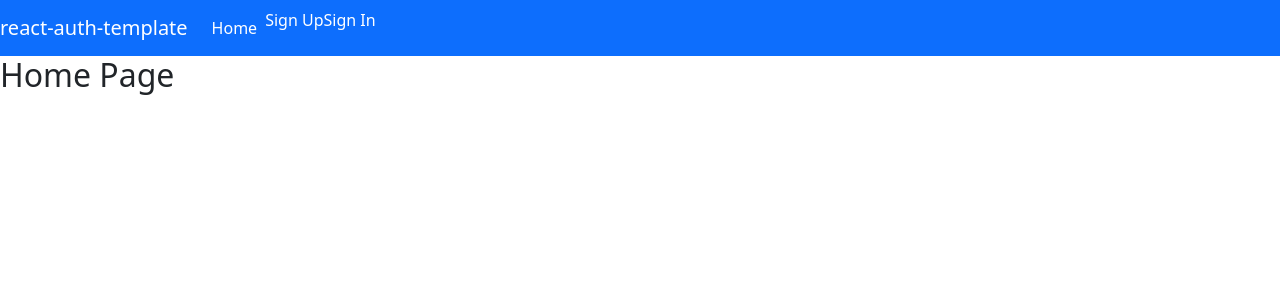
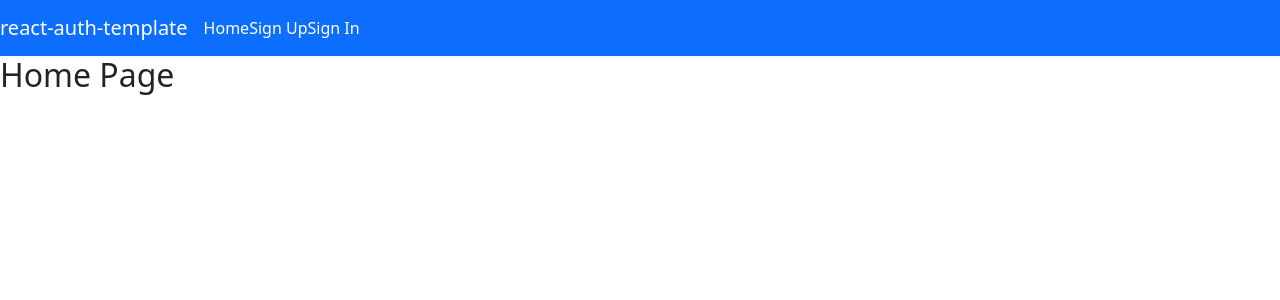
Before and after one commit to noahD0zer/BG3-Creator-Frontend, a React (Create React App) app: page / in a window 1280 px wide. Shown: the top 300 px of the page. Built offline with nearby package versions, Linux system fonts and the light colour scheme.

Commit message:
Update Header.js

```diff
--- a/package.json
+++ b/package.json
@@ -10,7 +10,7 @@
     "bootstrap": "^5.1.3",
     "dotenv": "^8.2.0",
     "react": "^17.0.2",
-    "react-bootstrap": "^2.0.3",
+    "react-bootstrap": "^2.9.0",
     "react-dom": "^17.0.2",
     "react-router-dom": "^6.0.2",
     "react-scripts": "4.0.3",
--- a/src/components/shared/Header.js
+++ b/src/components/shared/Header.js
@@ -34,11 +34,9 @@ const unauthenticatedOptions = (
 
 const alwaysOptions = (
 	<>
-		<Nav.Link>
-			<Link to='/' style={linkStyle}>
-				Home
-			</Link>
-		</Nav.Link>
+		<Nav.Item>
+			<Link to='/' style={linkStyle}>Home</Link>
+		</Nav.Item>
 	</>
 )
 
```
Also changed, not shown: 1 other file (tests, documents, lock files or other folders).
